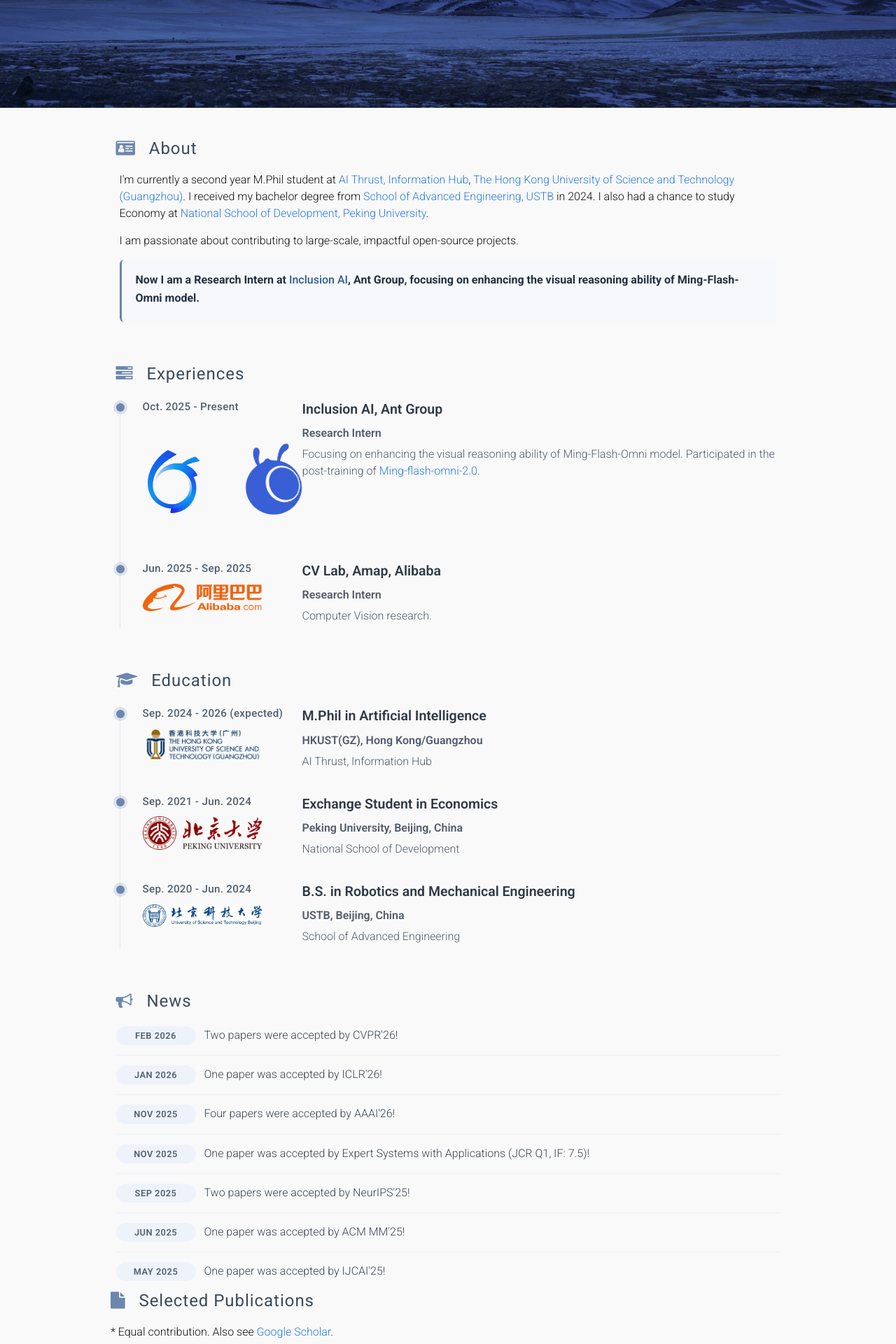
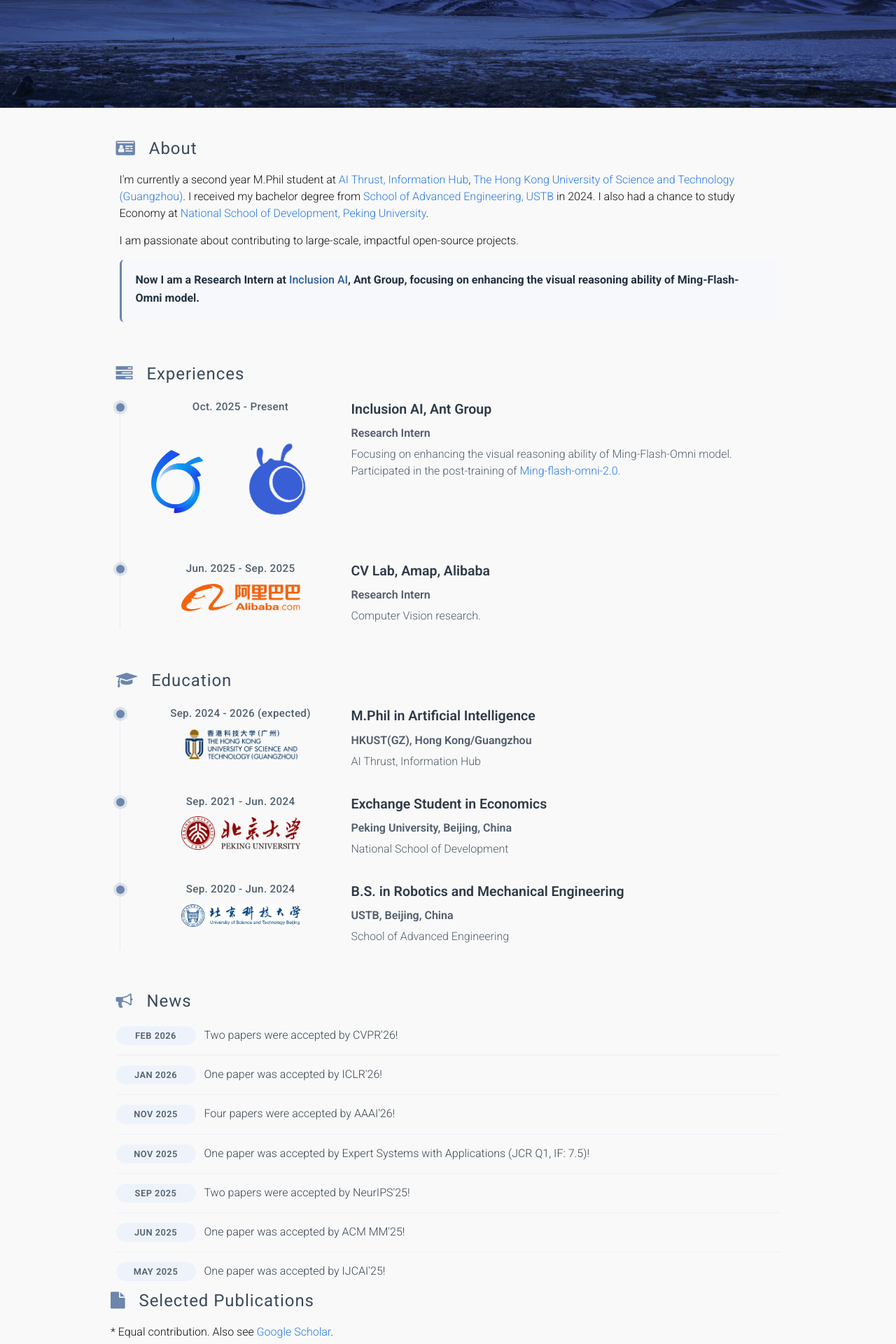
Before and after one commit to yuxuanfanOrion/yuxuanfanOrion.github.io, a Jekyll site: the page built from _pages/about.md, in a window 1280 px wide. Shown: the part 451-2371 px from the top of the page at 70% size. Built offline with Jekyll 4.4.1, drawn with Linux system fonts in a browser that asks for light colours; some web fonts are replaced; a style sheet for code colours, icons or effects is not loaded.

Commit message:
Align experience timeline logos and text columns
Widen timeline meta column to 280px and center logos so single
and double logo entries align on the same midline. Also add
optional publication image support in Liquid template.

Co-Authored-By: Claude (claude-opus-4-6) <noreply@anthropic.com>

```diff
--- a/_pages/about.md
+++ b/_pages/about.md
@@ -181,6 +181,7 @@ layout: default
   <div class="pub-list">
     {% for pub in site.data.publications %}
     <div class="pub">
+      {% if pub.image %}<div class="pub-left"><img class="intro-img" src="{{ pub.image }}" alt="{{ pub.title }}"></div>{% endif %}
       <div class="pub-right">
         <div class="title">{{ pub.title }}</div>
         <div class="authors">{{ pub.authors }}</div>
--- a/assets/css/academic.css
+++ b/assets/css/academic.css
@@ -422,9 +422,10 @@ a:hover {
 }
 
 .timeline-entry__meta {
-  flex: 0 0 210px;
+  flex: 0 0 280px;
   display: flex;
   flex-direction: column;
+  align-items: center;
   gap: 10px;
   color: #51606f;
   font-weight: 500;
```
